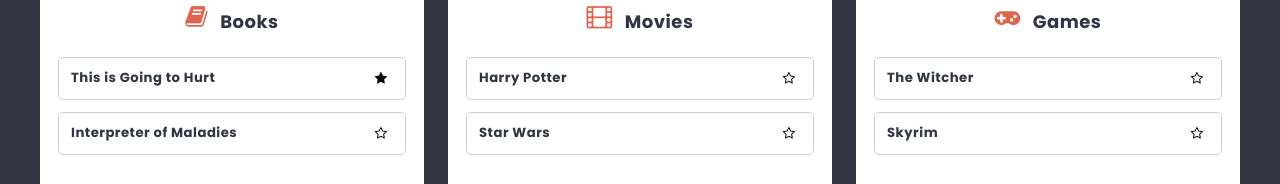
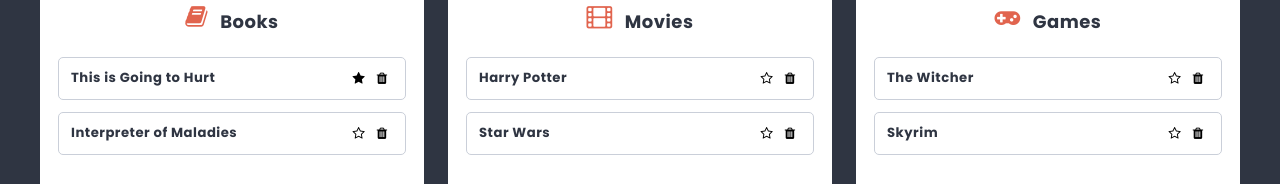
Before and after one commit to agnes365/react-project, a React (Create React App) app: page /list/1 in a window 1280 px wide. Shown: the part 414-598 px from the top of the page. Built offline with nearby package versions, Linux system fonts and the light colour scheme.

Commit message:
Add remove cards

```diff
--- a/src/components/Card/Card.js
+++ b/src/components/Card/Card.js
@@ -2,7 +2,7 @@
 import clsx from 'clsx';
 import { useState } from 'react';
 import { useDispatch } from 'react-redux';
-import { toggleCardFavorite } from '../../redux/cardsRedux';
+import { toggleCardFavorite, removeCard } from '../../redux/cardsRedux';
 
 const Card = props => {
     const [isFavorite, setIsFavorite] = useState(props.isFavorite);
@@ -15,10 +15,18 @@
         setIsFavorite(!isFavorite);
     };
 
+    const actionRemove = e => {
+        e.preventDefault();
+        dispatch(removeCard(props.id));
+    };
+
     return (
         <li className={styles.card}>
             {props.title}
-            <button className={styles.btnFavorite} onClick={actionFavorite}><span className={clsx('fa', isFavorite ? 'fa-star': 'fa-star-o')} /></button>
+            <div>
+                <button className={styles.btn} onClick={actionFavorite}><span className={clsx('fa', isFavorite ? 'fa-star' : 'fa-star-o')} /></button>
+                <button className={styles.btn} onClick={actionRemove}><span className={'fa fa-trash'} /></button>
+            </div>
         </li>
     );
 };
--- a/src/components/Card/Card.module.scss
+++ b/src/components/Card/Card.module.scss
@@ -12,11 +12,11 @@
     font-weight: bold;
 }
 
-.btnFavorite {
+.btn {
     border: none;
     background: transparent;
 }
 
-.btnFavorite:hover {
+.btn:hover {
     color: $color-warning;
 }
--- a/src/redux/cardsRedux.js
+++ b/src/redux/cardsRedux.js
@@ -10,15 +10,19 @@
 // actions
 const createActionName = actionName => `app/cards/${actionName}`;
 const ADD_CARD = createActionName('ADD_CARD');
+const REMOVE_CARD = createActionName('REMOVE_CARD');
 const TOGGLE_CARD_FAVORITE = createActionName('TOGGLE_CARD_FAVORITE');
 
 // action creators
 export const addCard = payload => ({ type: ADD_CARD, payload });
+export const removeCard = payload => ({ type: REMOVE_CARD, payload });
 export const toggleCardFavorite = payload => ({ type: TOGGLE_CARD_FAVORITE, payload });
 const cardsReducer = (statePart = [], action) => {
     switch (action.type) {
         case ADD_CARD:
             return [...statePart, { ...action.payload, id: shortid() }];
+        case REMOVE_CARD:
+            return [...statePart.filter(card => card.id !== action.payload)];
         case TOGGLE_CARD_FAVORITE:
             return statePart.map(card => (card.id === action.payload) ? { ...card, isFavorite: !card.isFavorite } : card);
         default:
```
